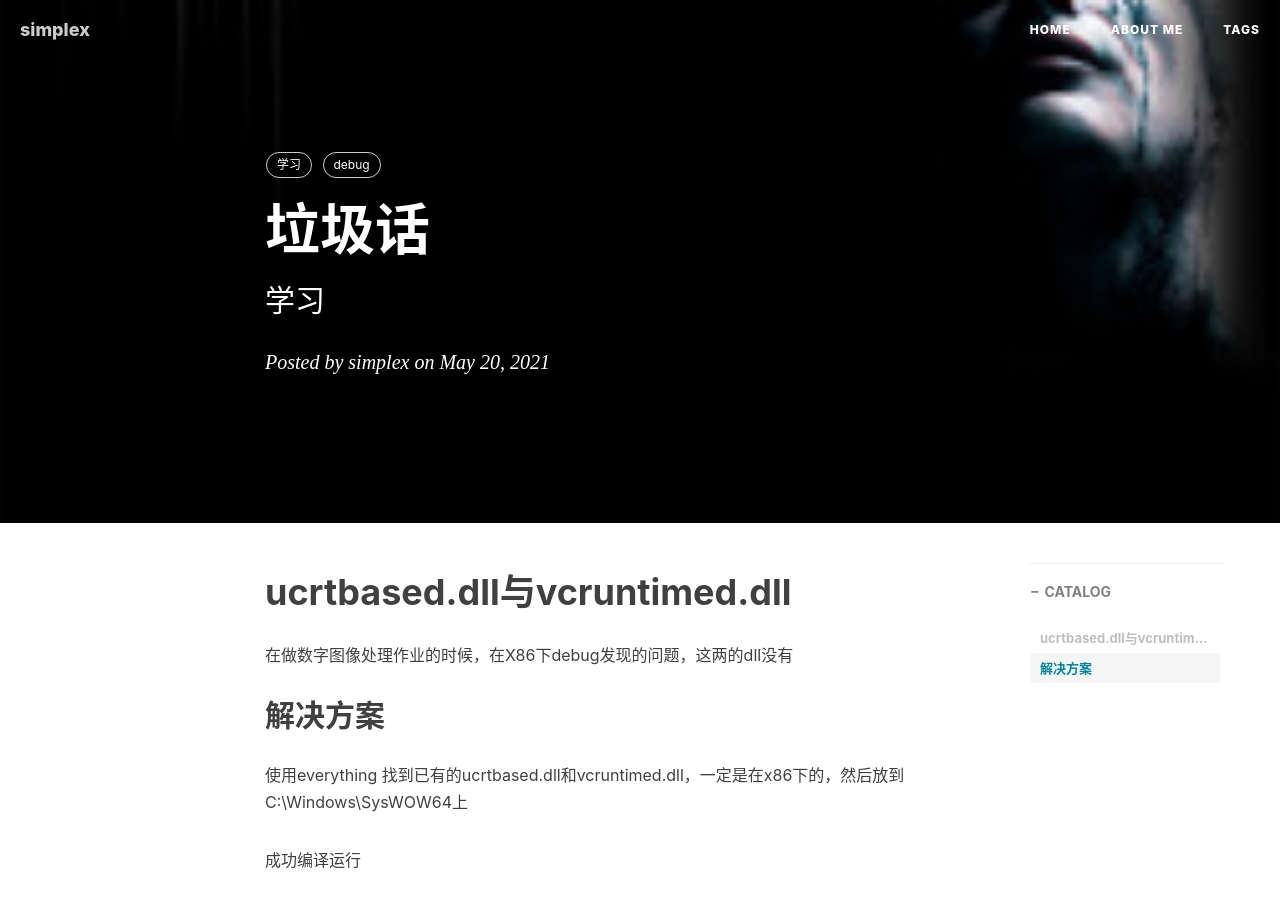
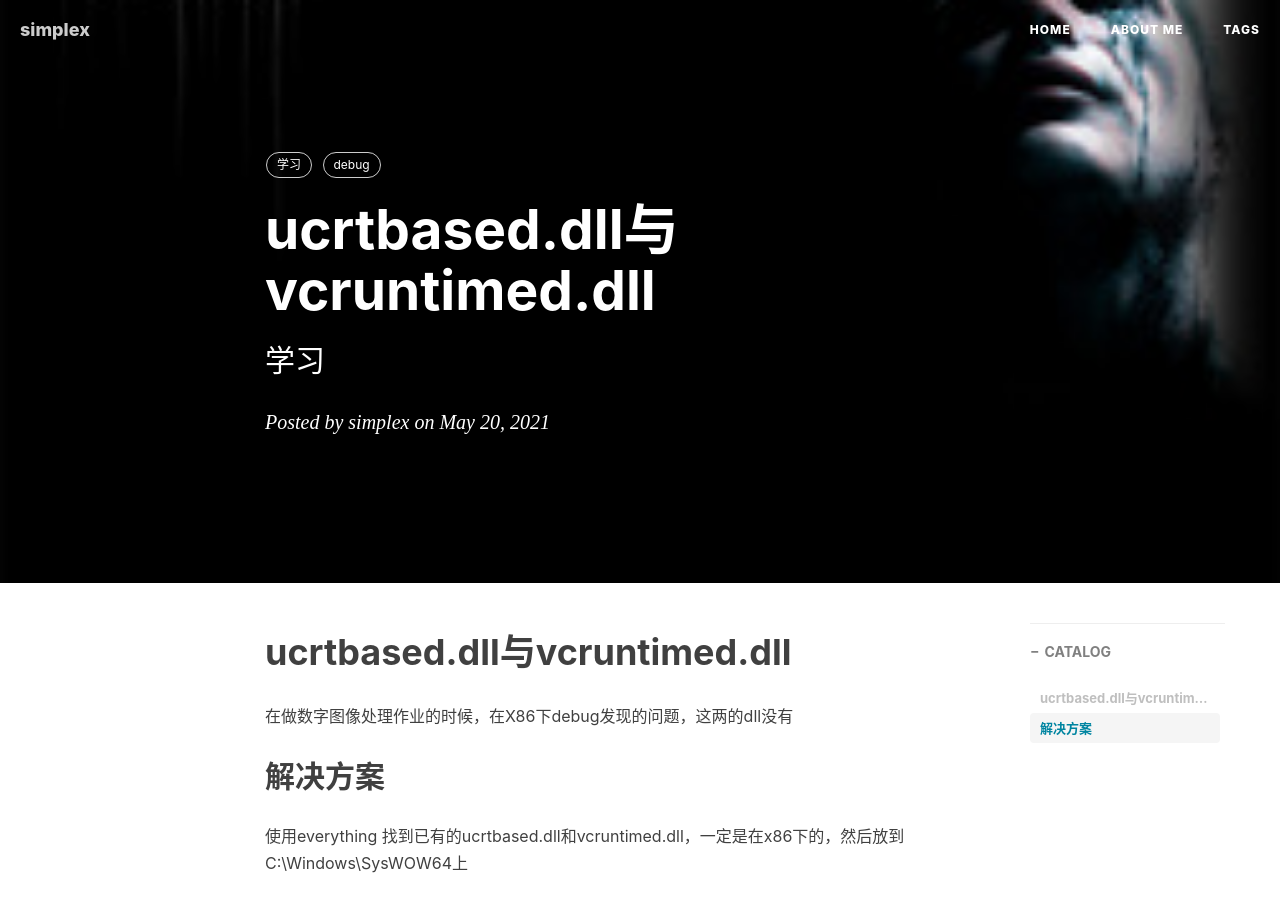
Before and after one commit to icanflyhigh/icanflyhigh.github.io, a Jekyll site: the page built from _posts/2021-05-20-ucrtbased.dll与vcruntimed.dll.md, in a window 1280 px wide and 900 px high. Built offline with Jekyll 4.4.1, drawn with Linux system fonts in a browser that asks for light colours; nearby versions of some CDN libraries; comment, search, counter and statistics services are not loaded.

Commit message:
Update 2021-05-20-ucrtbased.dll与vcruntimed.dll.md

```diff
--- a/_posts/2021-05-20-ucrtbased.dll与vcruntimed.dll.md
+++ b/_posts/2021-05-20-ucrtbased.dll与vcruntimed.dll.md
@@ -1,6 +1,6 @@
 ---
 layout:     post
-title:      垃圾话
+title:      ucrtbased.dll与vcruntimed.dll
 subtitle:   学习
 date:       2021-05-20
 author:     simplex
```
